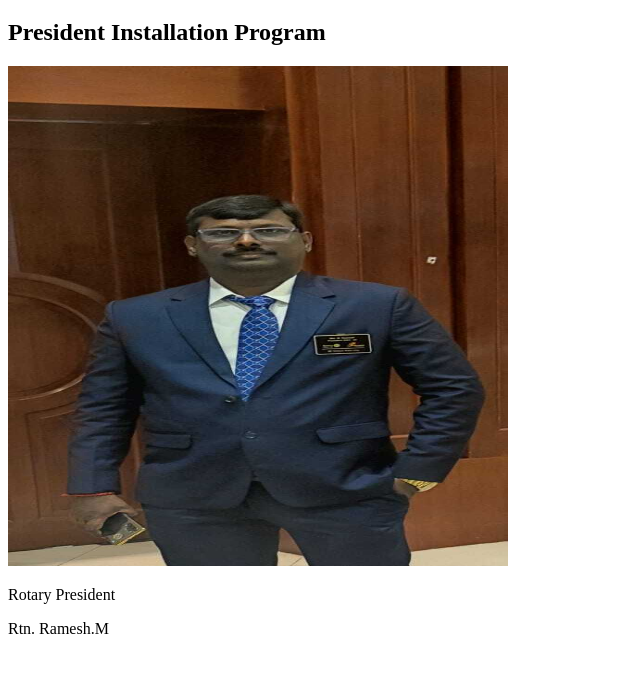
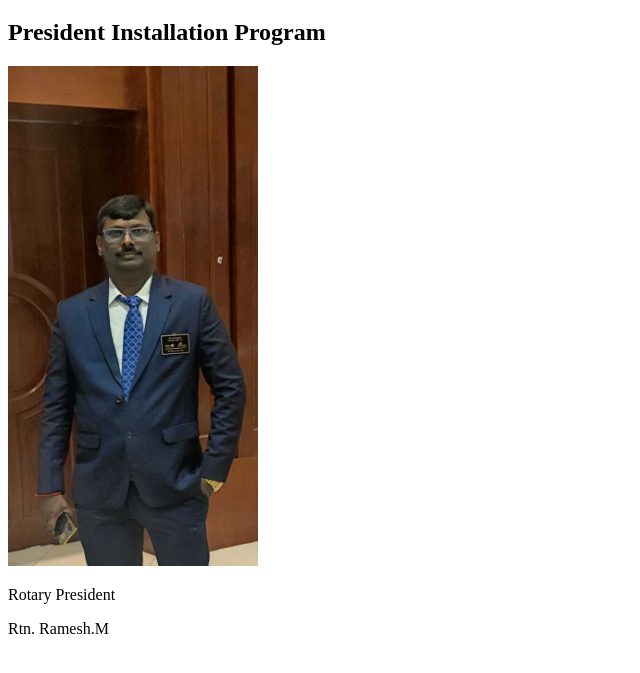
Before and after one commit to Gnanama/Rtn-Installation, a plain HTML site: page index.html in a window 1280 px wide. Shown: the part 61-734 px from the top of the page, without its empty margins (0-640 px from the left). Drawn offline with Linux system fonts and the light colour scheme.

Commit message:
Update index.html

```diff
--- a/index.html
+++ b/index.html
@@ -8,7 +8,7 @@
 <body>
     <h1>Rotary Club of vellore Palar City</h1>
     <h2>President Installation Program</h2>
-    <img width="500px" height="500px" src="AUDITOR.jpg" alt="">
+    <img width="250px" height="500px" src="AUDITOR.jpg" alt="">
     <p>Rotary President</p>
     <p>Rtn. Ramesh.M</p>
     </body>
```
